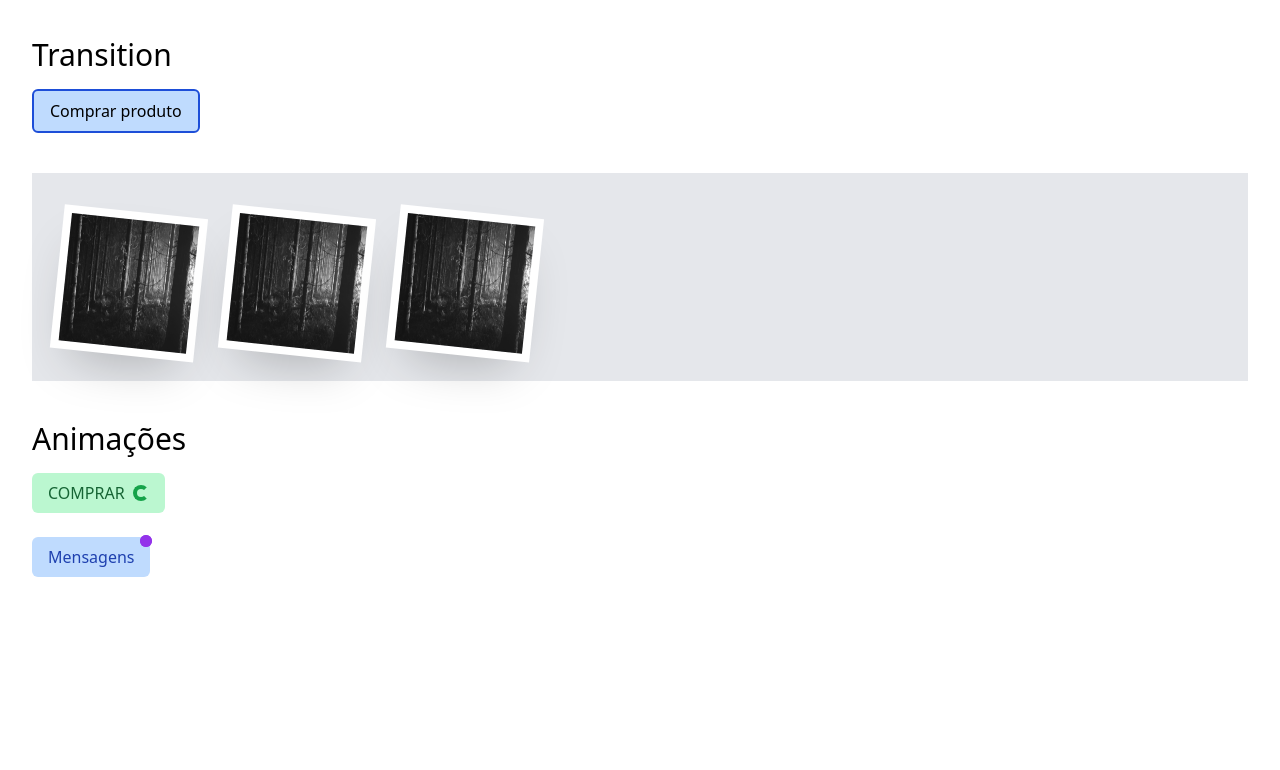
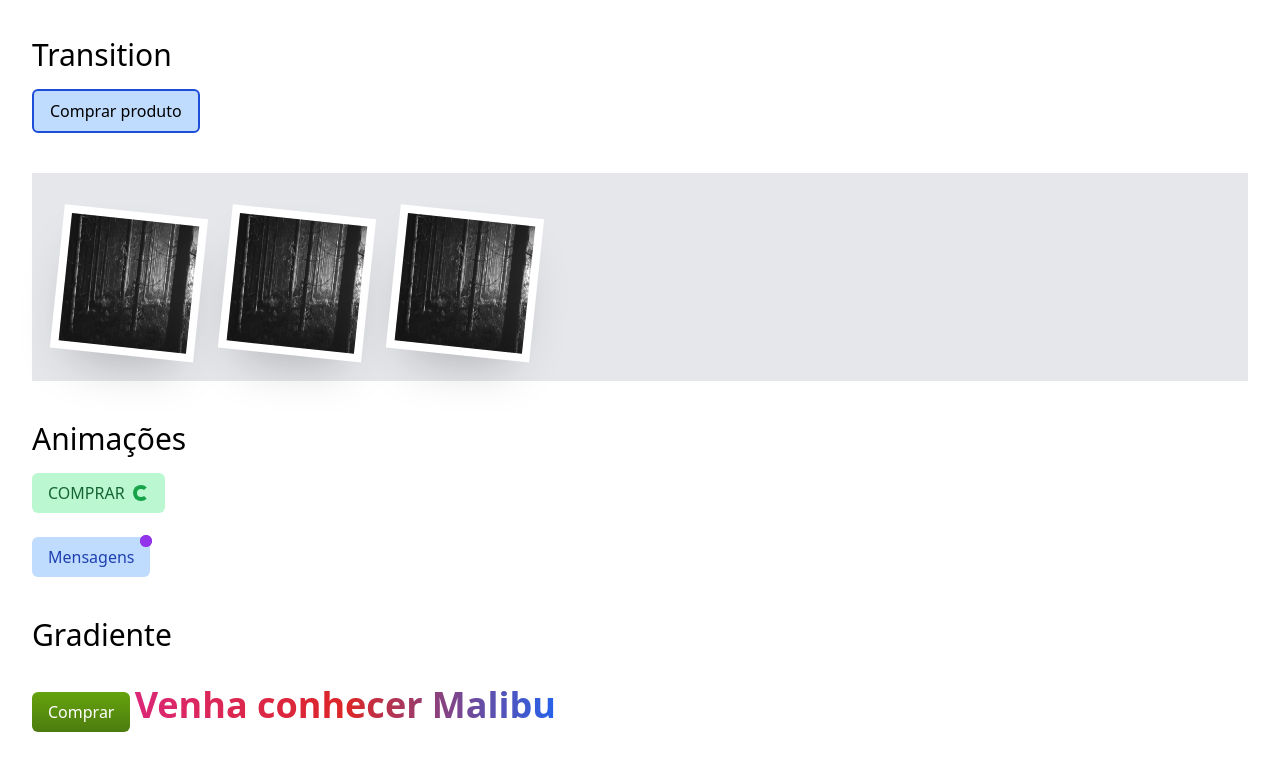
Before and after one commit to oricardos/Forest, a website: page src/index.html in a window 1280 px wide. Shown: the part 6447-7217 px from the top of the page. Before the commit the page ends 7064 px from the top, so only its background shows below. Drawn offline with Linux system fonts and the light colour scheme.

Commit message:
Gradient

```diff
--- a/src/index.html
+++ b/src/index.html
@@ -379,11 +379,22 @@
         class="bg-blue-200 text-blue-800 py-2 px-4 rounded-md flex items-center gap-2 relative"
       >
         Mensagens
-       <span class="absolute size-3 bg-purple-600 -top-0.5 -right-0.5 rounded-full">
-        <span class="absolute size-3 bg-purple-600 inset-0 rounded-full animate-ping"></span>
-       </span>
+        <span
+          class="absolute size-3 bg-purple-600 -top-0.5 -right-0.5 rounded-full"
+        >
+          <span
+            class="absolute size-3 bg-purple-600 inset-0 rounded-full animate-ping"
+          ></span>
+        </span>
       </button>
     </div>
     <!-- Fim Translate -->
+    <!-- Gradiente -->
+    <div class="my-10">
+      <h1 class="text-3xl mb-4">Gradiente</h1>
+      <button class="bg-gradient-to-b from-lime-600 to-lime-700 text-white rounded-md px-4 py-2">Comprar</button>
+      <h1 class="inline-block text-4xl font-bold mt-4 bg-gradient-to-r from-pink-600 via-red-600 to-blue-600 bg-clip-text text-transparent">Venha conhecer Malibu</h1>
+    </div>
+    <!-- Fim Gradiente -->
   </body>
 </html>
```
Also changed, not shown: src/output.css.
